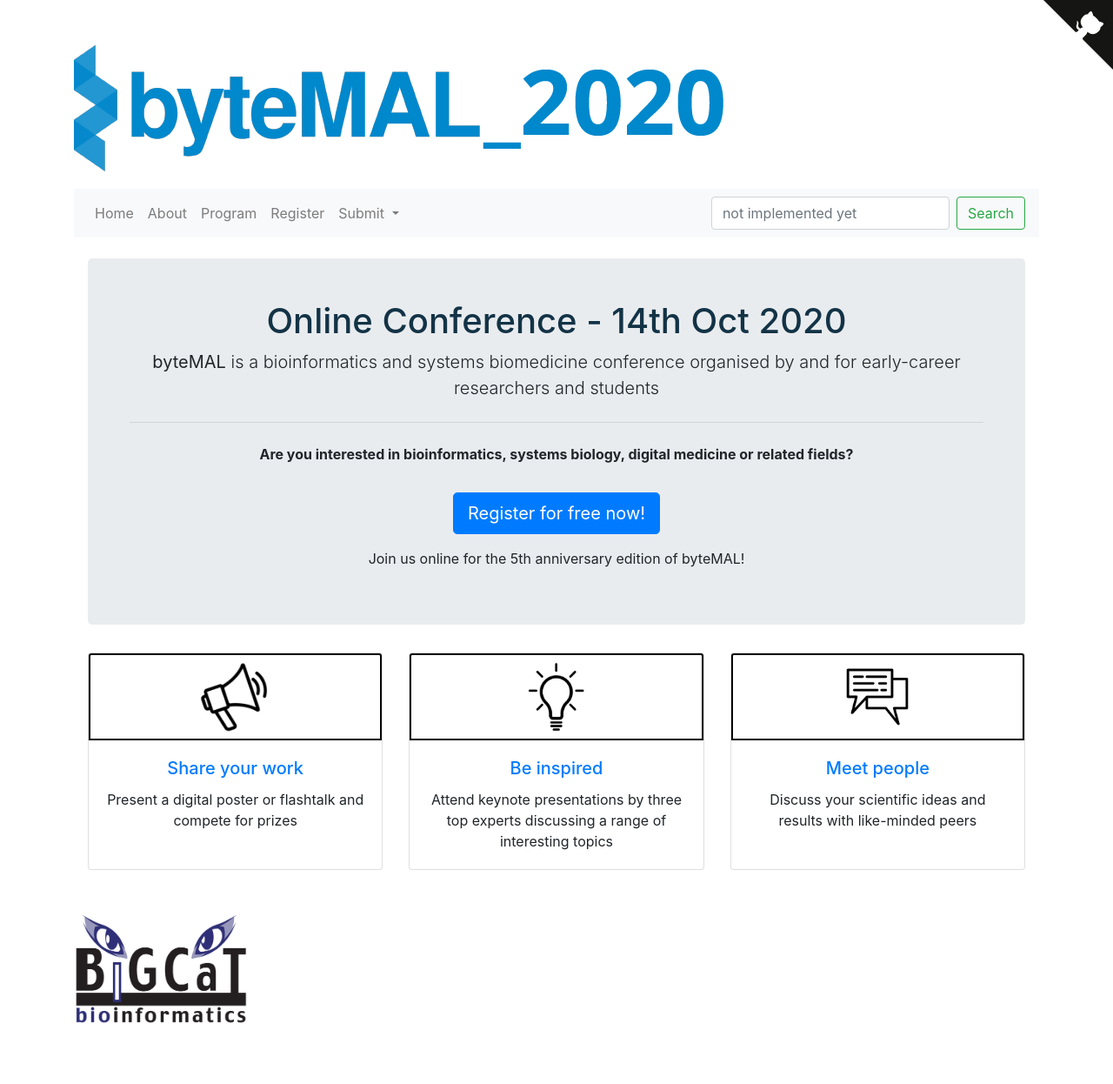
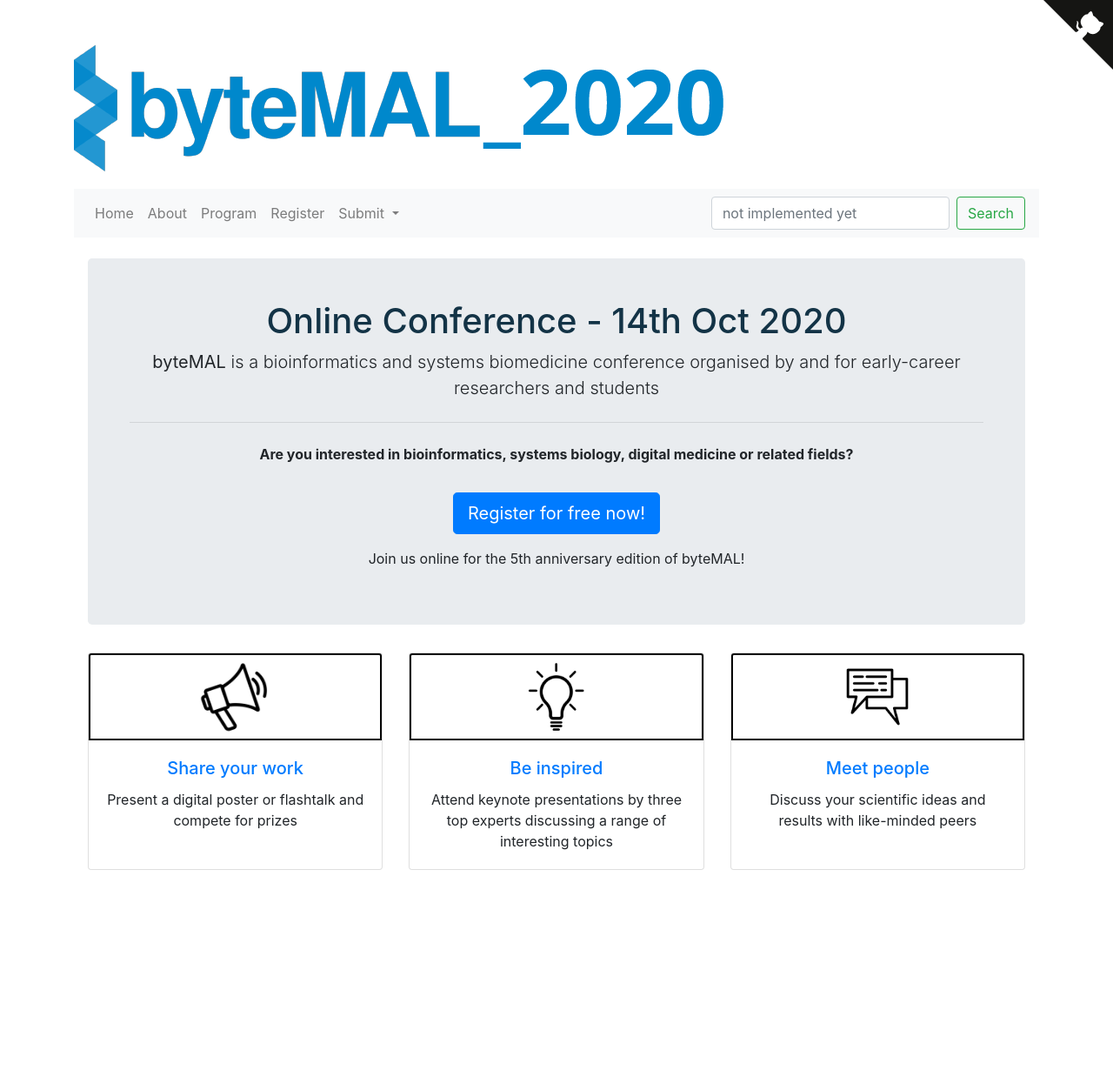
Before and after one commit to bytemal/bytemal-2020, a Jekyll site: the page built from index.html, in a window 1280 px wide. Shown: the whole page at 87% size. Built offline with Jekyll 4.4.1, drawn with Linux system fonts in a browser that asks for light colours; after the commit the page ends 1048 px from its top, so only the background shows below that.

Commit message:
Update default.html

```diff
--- a/_layouts/default.html
+++ b/_layouts/default.html
@@ -29,9 +29,6 @@
 			{{ content }}
 		</div>
 
-		<a href="/bytemal-2020/"><img src="/bytemal-2020/images/bigcat.png" alt="BiGCAT_logo"
-		style="width:200px;max-width:100%;height:auto;margin-top:50px;margin-bottom:20px;">
-		</a>
 	</div><!-- /.container -->
 
 	<!-- javascript for bootstrap dropdowns -->
```
